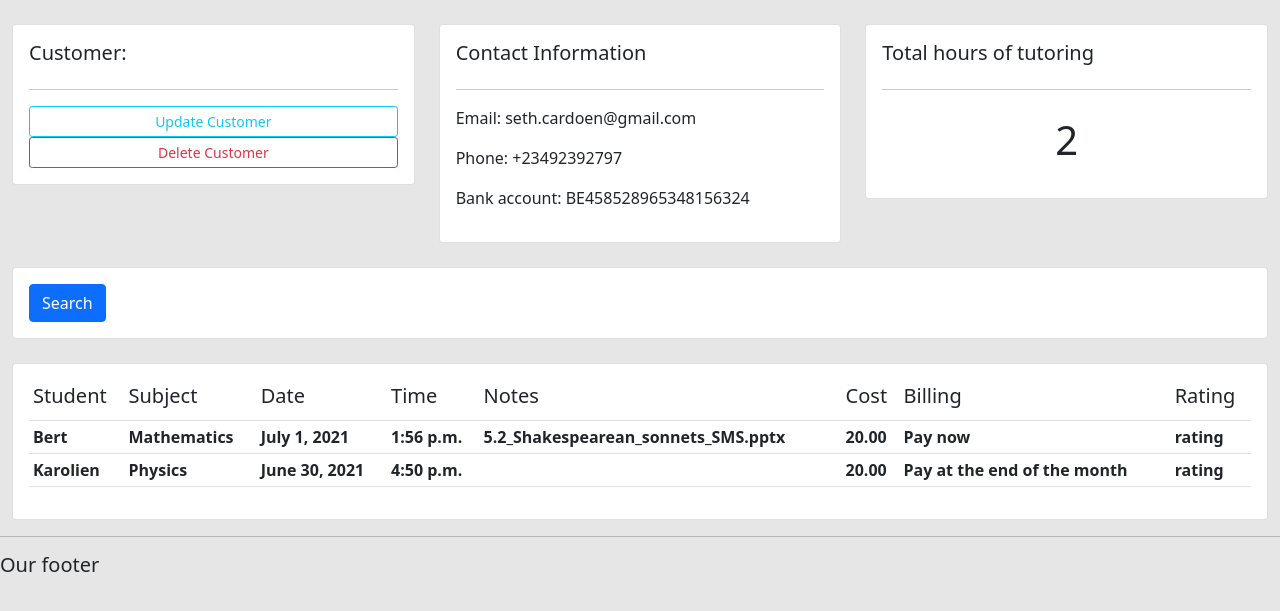
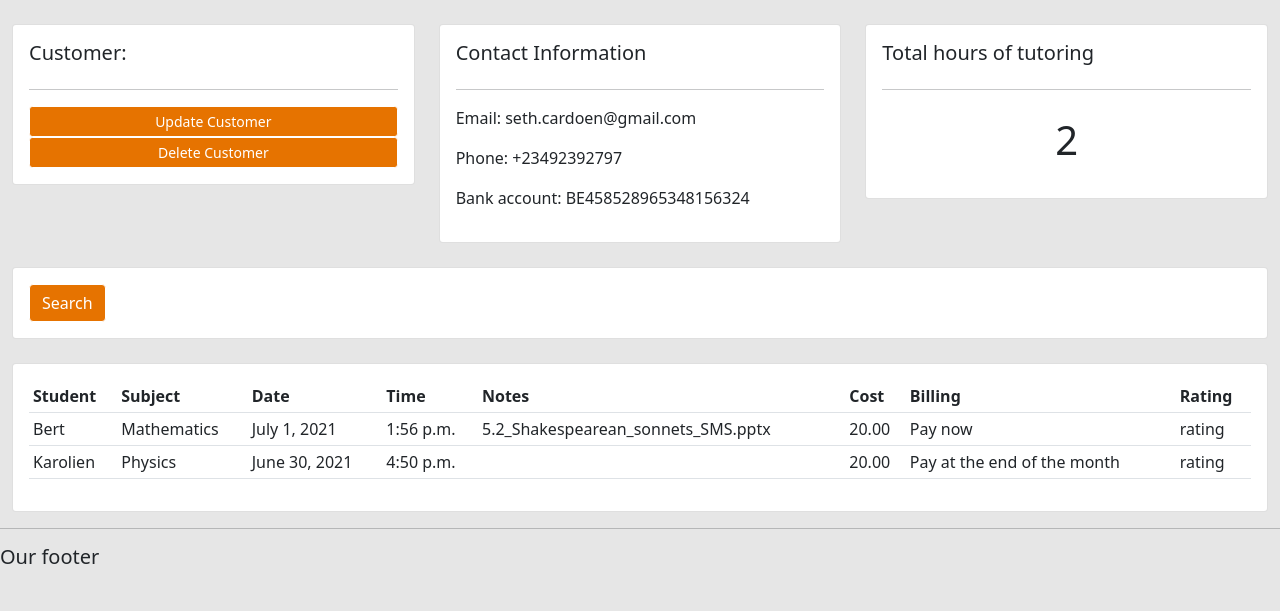
Before and after one commit to SethCardoen/tutorplaform123, a Django app: page /tutor/1/ in a window 1280 px wide. Shown: the part 111-722 px from the top of the page. Run offline with Django 3.2, Linux system fonts and the light colour scheme; data comes from the database, SQL or seed files in the repository; lists and menus that the app fills with data are empty; some libraries are stand-ins or nearby versions.

Commit message:
Tutor page basic

```diff
--- a/static/CSS/main.css
+++ b/static/CSS/main.css
@@ -16,5 +16,5 @@ background-color: #e6e6e6
 }
 
 #time-saved-studying{
-    background-color: #ffffff
+    background-color: #e67300
 }
--- a/stutor/templates/stutor/tutor.html
+++ b/stutor/templates/stutor/tutor.html
@@ -1,6 +1,18 @@
 {% extends 'stutor/main.html'%}
 
 {% block content %}
+
+<style>
+  .btn-primary {
+    color: #ffffff;
+    background-color: #e67300;
+    border-color: #ffffff;
+
+    .btn-outline-primary:hover {
+    color: #222;
+    background-color: #ffffff;
+    border-color: #7cc;
+</style>
 
 <br>
 
@@ -9,8 +21,9 @@
 		<div class="card card-body">
 			<h5>Customer:</h5>
 			<hr>
-			<a class="btn btn-outline-info  btn-sm btn-block" href="">Update Customer</a>
-			<a class="btn btn-outline-danger  btn-sm btn-block" href="">Delete Customer</a>
+			<a class="btn btn-primary  btn-sm btn-block" href="">Update Customer</a>
+			<a></a>
+			<a class="btn btn-primary  btn-sm btn-block" href="">Delete Customer</a>
 
 		</div>
 	</div>
@@ -55,26 +68,26 @@
 		<div class="card card-body">
 			<table class="table table-sm">
 				<tr>
-					<th><h5>Student</h5></th>
-                    <th><h5>Subject</h5></th>
-					<th><h5>Date</h5></th>
-					<th><h5>Time</h5></th>
-					<th><h5>Notes</h5></th>
-					<th><h5>Cost</h5></th>
-					<th><h5>Billing</h5></th>
-					<th><h5>Rating</h5></th>
+					<th>Student</th>
+                    <th>Subject</th>
+					<th>Date</th>
+					<th>Time</th>
+					<th>Notes</th>
+					<th>Cost</th>
+					<th>Billing</th>
+					<th>Rating</th>
 				</tr>
 
 				{% for i in session %}
 				<tr>
-					<th>{{i.student}}</th>
-					<th>{{i.subject}}</th>
-					<th>{{i.date}}</th>
-					<th>{{i.time}}</th>
-					<th>{{i.notes}}</th>
-					<th>{{i.price_an_hour}}</th>
-					<th>{{i.current_status}}</th>
-					<th>rating</th>
+					<td>{{i.student}}</td>
+					<td>{{i.subject}}</td>
+					<td>{{i.date}}</td>
+					<td>{{i.time}}</td>
+					<td>{{i.notes}}</td>
+					<td>{{i.price_an_hour}}</td>
+					<td>{{i.current_status}}</td>
+					<td>rating</td>
 				</tr>
 				{% endfor %}
 
--- a/stutor/urls.py
+++ b/stutor/urls.py
@@ -2,8 +2,8 @@ from django.urls import path
 from . import views
 
 urlpatterns = [
-    path('', views.home),
-    path('student/', views.student_page),
-    path('tutor/<str:pk_tutor>/', views.tutor_page),
+    path('', views.home, name="home"),
+    path('student/', views.student_page, name="student"),
+    path('tutor/<str:pk_tutor>/', views.tutor_page, name="tutor"),
 
 ]
```
